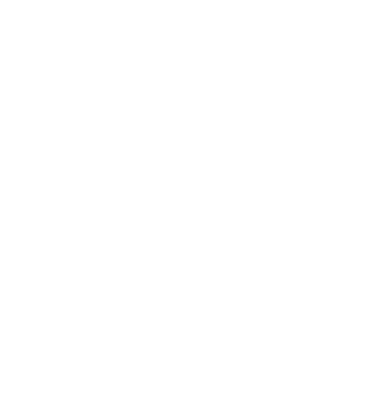
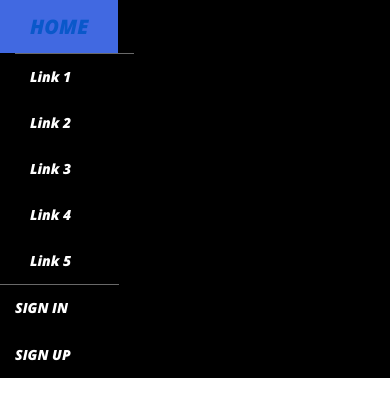
Before and after one commit to ng-hieu/CaseStudy-MD3, a plain HTML site: page view/admin/edit.html in a window 390 px wide. Drawn offline with nearby package versions, Linux system fonts and the light colour scheme.

Commit message:
dang lam edit

```diff
--- a/view/admin/edit.html
+++ b/view/admin/edit.html
@@ -5,9 +5,140 @@
     <title>Title</title>
     <link href="https://cdn.jsdelivr.net/npm/bootstrap@5.0.2/dist/css/bootstrap.min.css" rel="stylesheet" integrity="sha384-EVSTQN3/azprG1Anm3QDgpJLIm9Nao0Yz1ztcQTwFspd3yD65VohhpuuCOmLASjC" crossorigin="anonymous">
     <script src="https://cdn.jsdelivr.net/npm/bootstrap@5.0.2/dist/js/bootstrap.bundle.min.js" integrity="sha384-MrcW6ZMFYlzcLA8Nl+NtUVF0sA7MsXsP1UyJoMp4YLEuNSfAP+JcXn/tWtIaxVXM" crossorigin="anonymous"></script>
+<!--    NAVBAR-->
+    <style>
+        @import url('https://fonts.googleapis.com/css2?family=Open+Sans:ital,wght@1,800&display=swap');
+        body{
+            font-family: 'Open Sans', sans-serif;
+            font-size: 14px;
+            color: #111;
+            line-height: 1.15;
+        }
+        /* * * * * * * * * * * * * * * * * * * * * * * * * * *
+     * Reseting CSS
+     */
+        * {
+            margin: 0;
+            padding: 0;
+            box-sizing: border-box;
+        }
+
+        /* * * * * * * * * * * * * * * * * * * * * * * * * * *
+         * Styling navigation bar for large screen devices
+         */
+
+        .navbar {
+            position: fixed;
+            z-index: 99999;
+            top: 0;
+            left: 0;
+            width: 100%;
+            background: Black;
+            padding-top: 0;
+            padding-bottom: 0;
+        }
+
+        .navbar-left {
+            display: inline-block;
+            margin-left: 15px;
+        }
+
+        .navbar-right {
+            display: inline-block;
+            margin-right: 15px;
+            position: absolute;
+            top: 0;
+            right: 0;
+        }
+
+        .navbar-brand,
+        .navbar .nav-link {
+            color: White;
+            text-decoration: none;
+            display: inline-block;
+            padding: 15px;
+        }
+
+        .navbar-brand {
+            font-weight: bold;
+            padding-left: 30px;
+            padding-right: 30px;
+            background: RoyalBlue;
+        }
+
+        .navbar .nav-link:hover {
+            color: LightGray;
+        }
+
+        .navbar-collapse,
+        .navbar-toggler {
+            display: none;
+        }
+
+        /* * * * * * * * * * * * * * * * * * * * * * * * * * *
+         * Override styles to support mobile devices
+         */
+
+        @media (max-width: 842px) {
+            .navbar-right,
+            .navbar-left {
+                display: block;
+                border-top: 1px solid DimGray;
+            }
+
+            .navbar-right {
+                position: static;
+            }
+
+            .navbar .nav-link {
+                display: block;
+            }
+
+            .navbar-collapse:checked + .navbar {
+                max-height: 50px;
+                overflow: hidden;
+            }
+
+            .navbar-toggler {
+                color: White;
+                display: inline-block;
+                padding: 15px 25px;
+                position: absolute;
+                top: 0;
+                right: 0;
+                border-left: 1px solid DimGray;
+                cursor: pointer;
+            }
+        }
+        div.editTable{
+
+        }
+    </style>
 </head>
 <body>
+<nav class="navbar">
+    <div class="contronller">
+        <a class="navbar-brand" href="/home">
+            HOME
+        </a>
 
+        <div class="navbar-left">
+            <a class="nav-link" href="#">Link 1</a>
+            <a class="nav-link" href="#">Link 2</a>
+            <a class="nav-link" href="#">Link 3</a>
+            <a class="nav-link" href="#">Link 4</a>
+            <a class="nav-link" href="#">Link 5</a>
+        </div>
 
+        <div class="navbar-right">
+
+            <a class="nav-link" href="/signin">SIGN IN</a>
+            <a class="nav-link" href="/signup">SIGN UP</a>
+        </div>
+    </div>
+</nav>
+<div class="editTable">
+
+</div>
 </body>
 </html>
```
Also changed, not shown: view/index.html (+22 -23 lines).
